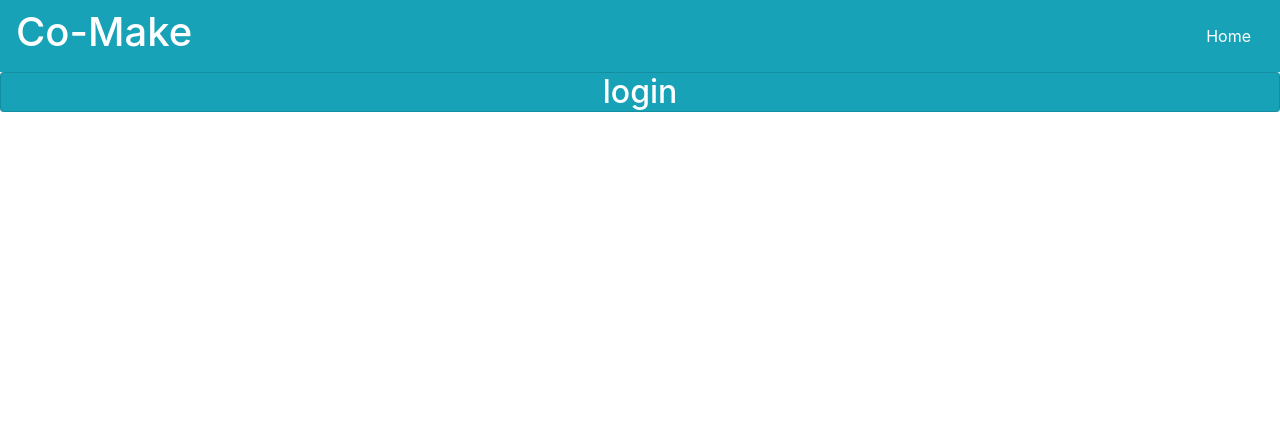
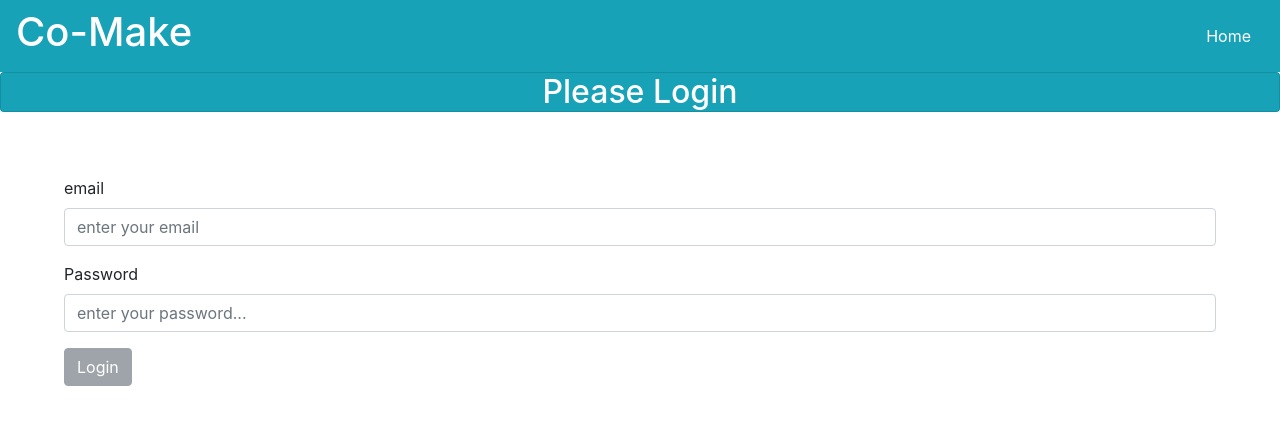
Before and after one commit to Build-Week-Co-Make-2/front-end, a React (Create React App) app: page /login in a window 1280 px wide. Shown: the top 424 px of the page. Built offline with nearby package versions, Linux system fonts and the light colour scheme.

Commit message:
Updates ~~Added Login Page ~~Started building the components

```diff
--- a/src/App.js
+++ b/src/App.js
@@ -1,6 +1,6 @@
 import React from 'react';
 import { Route } from 'react-router-dom';
-import {Button, Navbar, Card, CardImg} from 'reactstrap';
+import {Button, Navbar, Card} from 'reactstrap';
 import {Link} from 'react-router-dom';
 import SignupForm from './components/SignupForm'
 import Login from './components/Login'
--- a/src/components/Login.js
+++ b/src/components/Login.js
@@ -1,16 +1,74 @@
 import React, {useState, useEffect} from 'react';
 import { Card, Button, Form, FormGroup, Label, Input } from 'reactstrap';
 import axios from 'axios';
+import * as yup from 'yup';
 
-const Login= props => {
-    console.log(props)
+const SignupForm = () => {
+    const [buttonDisabled, setButtonDisabled] = useState(true);
+    const [formData, setFormData] = useState({
 
-    return (
-        <>
-        <Card color="info">
-            <h2 style={{color: "white", margin: "0 auto"}}>login</h2>
-        </Card>
-        </>
-    )}
+        email: "",
+        password: "",
 
-    export default Login;
+    })
+    const schema = yup.object().shape({
+
+        email: yup.string().required("email is required"),
+
+        password: yup.string().required("Please enter a password").min(6)
+      })
+
+    useEffect(() => {
+        schema.isValid(formData).then(valid => {
+          setButtonDisabled(!valid);
+        })
+
+      }, [formData]);
+      const submit = () => {
+        schema.validate(formData).then( () => {
+          axios.post("https://co-make-9cf46.web.app/api/register", formData).then( (res) => {
+          console.log(res.data)
+         })
+        })
+      }
+      const handleChanges = event => {
+        event.persist();
+          setFormData({ ...formData, [event.target.name]: event.target.value });
+          console.log(event)
+
+        };
+
+        return (
+            <>
+            <Card color="info">
+                <h2 style={{color: "white", margin: "0 auto"}}>Please Login</h2>
+            </Card>
+            <Form onSubmit={
+                (event) => {
+                    event.preventDefault();
+                   submit();
+                    setFormData({
+
+        email: "",
+        password: "",
+        })
+
+    }} style={{margin: "5%"}}>
+
+        <FormGroup>
+            <Label for="email">email</Label>
+            <Input type="email" name="email" placeholder="enter your email" value={formData.email} onChange={handleChanges}/>
+        </FormGroup>
+        <FormGroup>
+            <Label for="password">Password</Label>
+            <Input name="password" placeholder="enter your password..." value={formData.password} onChange={handleChanges}/>
+        </FormGroup>
+        <Button data-cy="submit" disabled={buttonDisabled}>Login</Button>
+
+    </Form>
+    </>
+
+        )
+}
+
+export default SignupForm;
--- a/src/components/SignupForm.js
+++ b/src/components/SignupForm.js
@@ -3,7 +3,7 @@ import { Card, Button, Form, FormGroup, Label, Input } from 'reactstrap';
 import axios from 'axios';
 import * as yup from 'yup';
 
-const SignupForm = props => {
+const SignupForm = () => {
     const [buttonDisabled, setButtonDisabled] = useState(true);
     const [formData, setFormData] = useState({
         // name: "",
```
Also changed, not shown: src/components/Dashboard.js (added, +7 -0 lines), src/components/PrivateRoute.js (added, +11 -0 lines), src/contexts/Context.js (added, +11 -0 lines).
